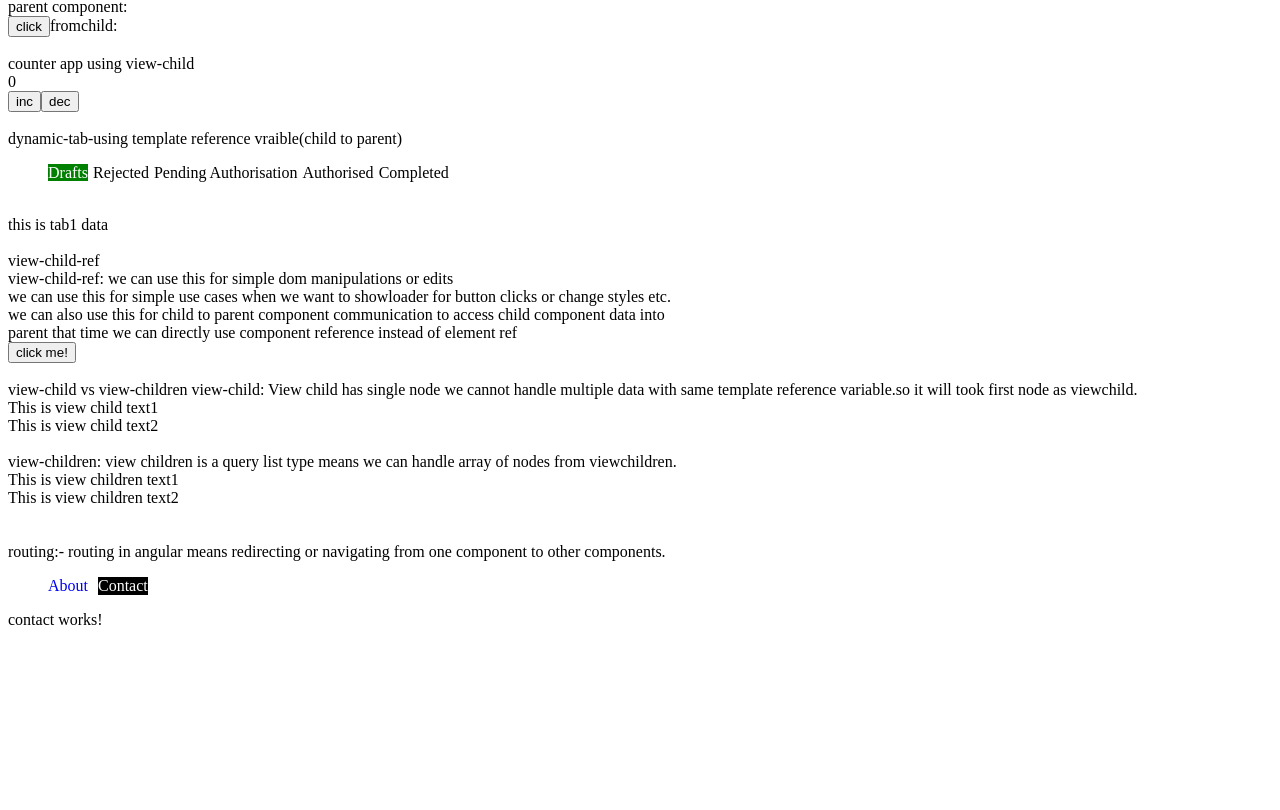
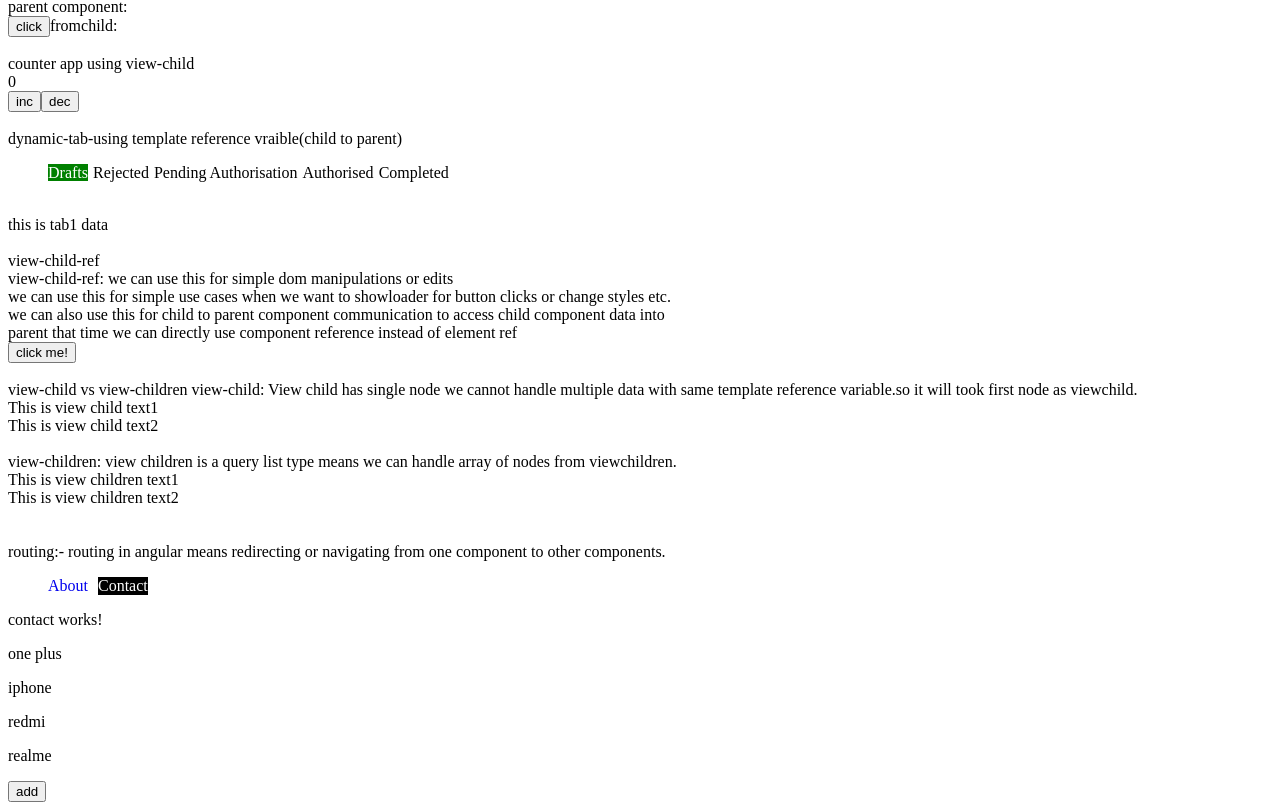
Before and after one commit to Sudheesh7504/Angular-learning-2024-2025, an Angular app: page /contact in a window 1280 px wide. Shown: the part 3637-4447 px from the top of the page. Before the commit the page ends 4282 px from the top, so only its background shows below. Built offline with nearby package versions, Linux system fonts and the light colour scheme.

Commit message:
service and dependency injection

```diff
--- a/src/app/routing/about/about.component.html
+++ b/src/app/routing/about/about.component.html
@@ -1 +1,4 @@
 <p>about works!</p>
+<div *ngFor="let m of mobiles">
+    <p>{{m}}</p>
+</div>
--- a/src/app/routing/about/about.component.ts
+++ b/src/app/routing/about/about.component.ts
@@ -1,4 +1,5 @@
 import { Component } from '@angular/core';
+import { TestService } from '../../test.service';
 
 @Component({
   selector: 'app-about',
@@ -7,4 +8,9 @@ import { Component } from '@angular/core';
 })
 export class AboutComponent {
 
+  constructor(private ts: TestService) { }
+
+  mobiles = this.ts.mobiles;
+
+
 }
--- a/src/app/routing/contact/contact.component.html
+++ b/src/app/routing/contact/contact.component.html
@@ -1 +1,7 @@
 <p>contact works!</p>
+
+<div *ngFor="let m of mobiles">
+    <p>{{m}}</p>
+</div>
+
+<button (click)="addMobiles()">add</button>
--- a/src/app/routing/contact/contact.component.ts
+++ b/src/app/routing/contact/contact.component.ts
@@ -1,4 +1,5 @@
 import { Component } from '@angular/core';
+import { TestService } from '../../test.service';
 
 @Component({
   selector: 'app-contact',
@@ -7,4 +8,10 @@ import { Component } from '@angular/core';
 })
 export class ContactComponent {
 
+  constructor(private ts: TestService) { }
+
+  mobiles = this.ts.mobiles;
+  addMobiles() {
+    this.mobiles.push("vivo");
+  }
 }
--- a/src/app/routing/home/home.component.html
+++ b/src/app/routing/home/home.component.html
@@ -1 +1,4 @@
 <p>home works!</p>
+<div *ngFor="let m of mobiles">
+    <p>{{m}}</p>
+</div>
--- a/src/app/routing/home/home.component.ts
+++ b/src/app/routing/home/home.component.ts
@@ -1,4 +1,5 @@
 import { Component } from '@angular/core';
+import { TestService } from '../../test.service';
 
 @Component({
   selector: 'app-home',
@@ -7,4 +8,8 @@ import { Component } from '@angular/core';
 })
 export class HomeComponent {
 
+
+  constructor(private ts: TestService) { }
+  mobiles = this.ts.mobiles;
+
 }
--- /dev/null
+++ b/src/app/test.service.ts
@@ -0,0 +1,12 @@
+import { HttpClient } from '@angular/common/http';
+import { Injectable } from '@angular/core';
+
+@Injectable({
+  providedIn: 'root'
+})
+export class TestService {
+
+  mobiles = ['one plus', 'iphone', 'redmi', 'realme'];
+  constructor(private httpClient: HttpClient) { }
+
+}
```
Also changed, not shown: src/app/app.module.ts (+5 -2 lines), 1 other file (tests, documents, lock files or other folders).
